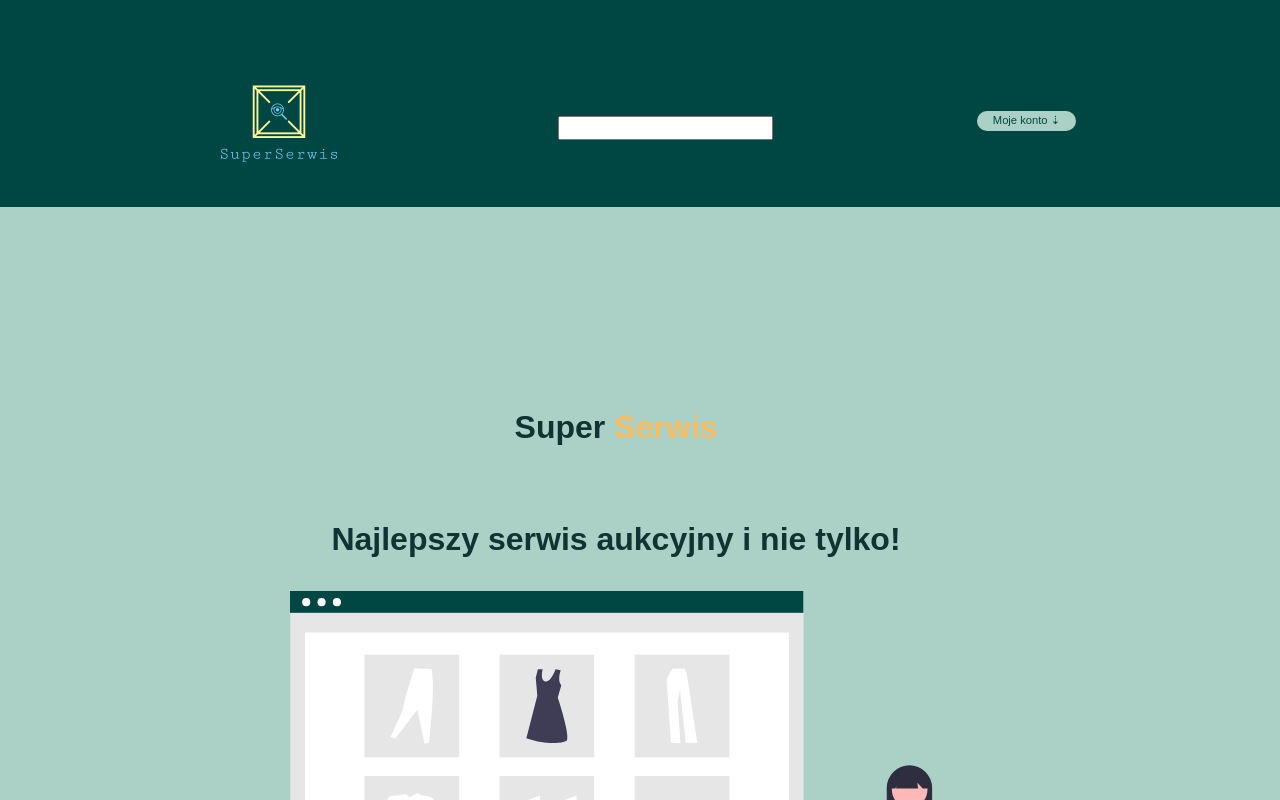
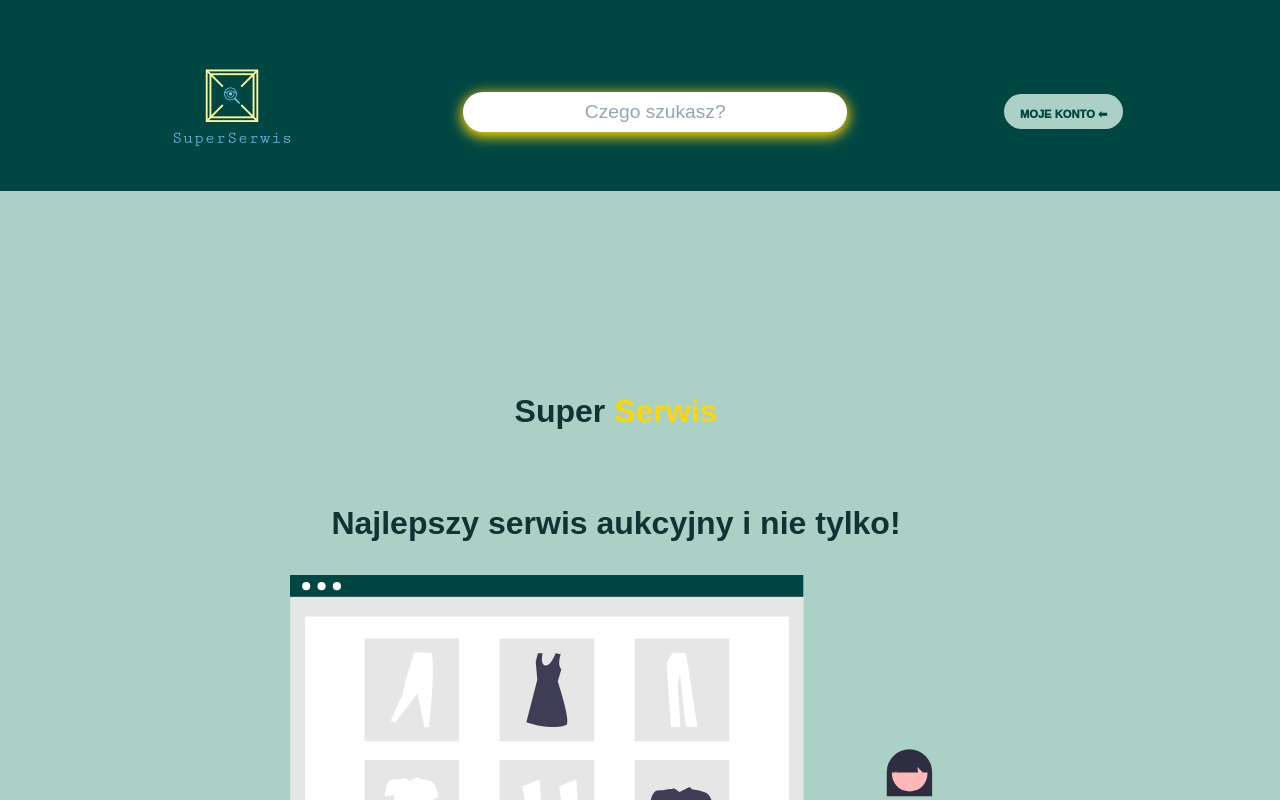
Before and after one commit to Sineddx/auction_mern, a React (Create React App) app in the folder auction-front/: page / in a window 1280 px wide. Shown: the top 800 px of the page. Built offline with nearby package versions, Linux system fonts and the light colour scheme.

Commit message:
modal&header changes

```diff
--- a/auction-front/package.json
+++ b/auction-front/package.json
@@ -6,11 +6,13 @@
     "@testing-library/jest-dom": "^5.16.4",
     "@testing-library/react": "^13.3.0",
     "@testing-library/user-event": "^13.5.0",
+    "framer-motion": "^6.5.1",
     "react": "^18.2.0",
     "react-dom": "^18.2.0",
     "react-icons": "^4.4.0",
     "react-router-dom": "^6.3.0",
     "react-scripts": "5.0.1",
+    "react-transition-group": "^4.4.2",
     "styled-components": "^5.3.5",
     "web-vitals": "^2.1.4"
   },
--- a/auction-front/public/index.html
+++ b/auction-front/public/index.html
@@ -29,6 +29,7 @@
   <body>
     <noscript>You need to enable JavaScript to run this app.</noscript>
     <div id="root"></div>
+    <div id="root-portal"></div>
     <!--
       This HTML file is a template.
       If you open it directly in the browser, you will see an empty page.
--- a/auction-front/src/components/Footer.js
+++ b/auction-front/src/components/Footer.js
@@ -11,8 +11,8 @@ const Footer = () => {
 };
 
 const Wrapper = styled.footer`
+  padding-top: 3rem;
   position: relative;
-  bottom: 0;
   margin-top: 10%;
   width: 100vw;
   background-color: var(--card-bg);
--- a/auction-front/src/components/Header.js
+++ b/auction-front/src/components/Header.js
@@ -2,10 +2,29 @@ import logo from "../assets/images/logo_transparent.png";
 import styled from "styled-components";
 import { useState } from "react";
 import Modal from "./Modal";
+import { CSSTransition, Transition } from "react-transition-group";
+import { GiHamburgerMenu } from "react-icons/gi";
 const Header = () => {
   const [show, setShow] = useState(false);
-  const toggleMenu = () => {
+  const toggleMenu = (e) => {
+    // setTimeout(() => {
+    //   setShow(!show);
+    // }, 300);
     setShow(!show);
+    if (e) {
+      e.stopPropagation();
+    }
+  };
+  const duration = 300;
+  const defaultStyle = {
+    transition: `opacity ${duration}ms ease`,
+    opacity: 0,
+  };
+  const transitionStyles = {
+    entering: { opacity: 0.5 },
+    entered: { opacity: 0.5 },
+    exiting: { opacity: 0.5 },
+    exited: { opacity: 0.5 },
   };
   return (
     <Wrapper className="wrapper">
@@ -14,20 +33,24 @@ const Header = () => {
           <img className="service-logo" src={logo} alt="Logo" />
         </div>
         <div className="searchbar">
-          <input />
+          <input className="inputfield" placeholder="Czego szukasz?" />
         </div>
         <div className="user-panel">
           <div className="account" onClick={toggleMenu}>
-            <p>Moje konto</p>
+            <p>MOJE KONTO</p>
           </div>
+          <div className="icon-one" onClick={toggleMenu}>
+            <div className="hamburger hamburger-one"></div>
+          </div>
+        </div>
+        {show && <Modal show={show} close={toggleMenu} />}
 
-          <div className={`user-options ${show && "show"}`}>
+        {/* <div className={`user-options ${show && "show"}`}>
             <button>Zaloguj się</button>
             <p>
               Nie posiadasz konta? <a href="#">Zarejestruj się </a>
             </p>
-          </div>
-        </div>
+          </div> */}
       </div>
     </Wrapper>
   );
@@ -36,14 +59,15 @@ const Header = () => {
 const Wrapper = styled.div`
   background: var(--card-bg);
   width: 100vw;
-  @keyframes fadein {
-    from {
-      opacity: 0;
-    }
-    to {
-      opacity: 1;
-    }
+
+  .modal {
+    transition: width 300ms;
+    width: 0;
   }
+  .show {
+    width: 250px;
+  }
+
   .user-options {
     border: 0.5px solid black;
     background-color: white;
@@ -70,7 +94,7 @@ const Wrapper = styled.div`
     justify-content: space-evenly;
     align-items: center;
     align-content: center;
-    padding-top: 3rem;
+    padding-top: 2rem;
   }
 
   .user-panel {
@@ -82,17 +106,27 @@ const Wrapper = styled.div`
     position: relative;
   }
   .account {
+    /* box-shadow: 0rem 0.2rem 0.8rem 0.1rem gold; */
     padding: 0 1rem;
     color: var(--card-bg);
     background-color: #abd1c6;
     cursor: pointer;
     border-radius: 2rem;
+    width: auto;
+    height: 2.2rem;
+    display: flex;
+    align-content: center;
+    text-transform: uppercase;
+    font-weight: 1000;
+    transition: transform 0.2s;
+  }
+  .account:hover {
+    transform: scale(1.1);
   }
   .account p::after {
-    content: " ⇣";
+    content: " ⬅";
   }
   @media (max-width: 700px) {
-    width: 100%;
     .custom {
       flex-direction: column;
       padding-right: 0;
@@ -106,6 +140,78 @@ const Wrapper = styled.div`
       margin-right: 2rem;
       margin-top: 3rem;
     }
+    .account {
+      display: none;
+    }
+    .hamburger {
+      top: 50%;
+      left: 10%;
+      width: 50px;
+      height: 6px;
+      background: #fcfcfc;
+      position: absolute;
+      box-shadow: 0 2px 5px rgba(0, 0, 0, 0.2);
+      transition: 0.5s;
+    }
+    .hamburger:before {
+      top: -16px;
+    }
+
+    .hamburger:after {
+      top: 16px;
+    }
+    .icon-one {
+      position: absolute;
+      top: -50px;
+      left: -50px;
+      padding: 0 1rem;
+      width: 100px;
+      height: 100px;
+      cursor: pointer;
+    }
+    .hamburger-one:before,
+    .hamburger-one:after {
+      content: "";
+      position: absolute;
+      width: 50px;
+      height: 6px;
+      background: #fcfcfc;
+      box-shadow: 0 2px 5px rgba(0, 0, 0, 0.2);
+      transition: 0.5s;
+    }
+    .icon-one.active-one .hamburger-one {
+      background: rgba(0, 0, 0, 0);
+      box-shadow: 0 2px 5px rgba(0, 0, 0, 0);
+    }
+
+    .icon-one.active-one .hamburger-one:before {
+      top: 0;
+      transform: rotate(45deg);
+    }
+
+    .icon-one.active-one .hamburger-one:after {
+      top: 0;
+      transform: rotate(135deg);
+      box-shadow: 0 -2px 5px rgba(0, 0, 0, 0.2);
+    }
+  }
+  .inputfield {
+    width: 100%;
+    height: 100%;
+    border-radius: 2rem;
+    border: none;
+    box-shadow: 0rem 0.2rem 0.8rem 0.1rem gold;
+    text-align: center;
+    font-size: 1.2rem;
+  }
+  .searchbar {
+    min-width: 320px;
+    width: 30%;
+    height: 5vh;
+    transition: transform 0.1s;
+  }
+  .searchbar:hover {
+    transform: scale(1.03);
   }
 `;
 export default Header;
--- a/auction-front/src/components/Modal.js
+++ b/auction-front/src/components/Modal.js
@@ -1,63 +1,172 @@
 import styled from "styled-components";
+import ReactDOM from "react-dom";
+import { useState, useRef, useEffect } from "react";
+import { BiLogIn, BiRegistered } from "react-icons/bi";
+import { MdContactSupport } from "react-icons/md";
+
+const modalRoot = document.getElementById("root-portal");
 const Modal = ({ close, show }) => {
-  return (
-    <Wrapper>
-      <div className={`modal ${show ? "show" : " "}`}>
+  const [hide, setHide] = useState(false);
+  const closeIt = () => {
+    setHide(true);
+    setTimeout(() => {
+      close();
+    }, 300);
+  };
+  const modalRef = useRef();
+
+  useEffect(() => {
+    const closeModal = (e) => {
+      if (modalRef.current && !modalRef.current.contains(e.target)) {
+        closeIt();
+      } else {
+        return;
+      }
+    };
+
+    document.body.addEventListener("click", closeModal);
+    return () => document.body.removeEventListener("click", closeModal);
+  }, []);
+  return ReactDOM.createPortal(
+    <Wrapper ref={modalRef}>
+      <div className={`${hide ? "sidenav hide" : "sidenav"}`}>
         <div className="modal-content">
           <div className="modal-header">
-            <h4 className="modal-title">Modal title</h4>
+            <h4 className="modal-title">Panel sterowania</h4>
           </div>
-          <div className="modal-body">This is modal content</div>
+          <div className="modal-body">
+            <div>
+              <BiLogIn />
+              Zaloguj
+            </div>
+            <div>
+              <BiRegistered />
+              Zarejestruj
+            </div>
+            <div>
+              <MdContactSupport />
+              Kontakt
+            </div>
+          </div>
           <div className="modal-footer">
-            <button className="button" onClick={close}>
-              Close
+            <button className="closeBtn" onClick={closeIt}>
+              X
             </button>
           </div>
         </div>
       </div>
-    </Wrapper>
+    </Wrapper>,
+    modalRoot
   );
 };
 
 const Wrapper = styled.div`
-  .modal {
+  .modal-title {
+    color: #f1f1f1;
+    padding-top: 5rem;
+  }
+  .modal-body {
+    color: #fff;
+    display: flex;
+    flex-direction: column;
+    gap: 10px;
+    font-size: xx-large;
+  }
+  .modal-body div {
+    display: flex;
+    align-items: center;
+    gap: 1rem;
+    cursor: pointer;
+    transition: opacity 0.3s ease;
+  }
+  .modal-body div:hover {
+    opacity: 0.7;
+  }
+  @keyframes example {
+    from {
+      width: 0;
+      opacity: 0;
+    }
+    to {
+      opacity: 0.8;
+      width: 500px;
+    }
+  }
+  @keyframes example2 {
+    from {
+      width: 500px;
+      opacity: 0.8;
+    }
+    to {
+      width: 0;
+      opacity: 0;
+    }
+  }
+  .sidenav {
+    height: 100%;
+    display: flex;
+    justify-content: center;
+    width: 0;
     position: fixed;
-    left: 0;
+    z-index: 1;
     top: 0;
     right: 0;
-    bottom: 0;
-    background-color: rgba(0, 0, 0, 0.5);
+    background-color: var(--card-bg);
+    overflow-x: hidden;
+    padding-top: 60px;
+    transition: width 0.3s;
+    animation-name: example;
+    animation-duration: 300ms;
+    animation-fill-mode: forwards;
+  }
+  .hide {
+    animation-name: example2;
+    animation-duration: 300ms;
+    animation-fill-mode: forwards;
+  }
+
+  .sidenav li {
     display: flex;
-    align-items: center;
     justify-content: center;
-    opacity: 0;
-    transition: all 0.3s ease-in-out;
-    pointer-events: none;
+    text-decoration: none;
+    font-size: 25px;
+    color: #fff;
+    display: block;
+    transition: all 0.2s;
+    cursor: pointer;
   }
-  .modal-content {
-    width: 500px;
-    background-color: #fff;
-    transform: translateX(200px);
-    transition: all 0.3s ease-in-out;
+
+  .sidenav li:hover {
+    opacity: 0.7;
   }
-  .modal-header,
-  .modal-footer {
-    padding: 10px;
+  .closeBtn {
+    position: absolute;
+    top: 0;
+    right: 0;
+    margin-right: 4rem;
+    margin-top: 4rem;
+    font-size: 3rem;
+    border-radius: 50%;
+    border: none;
+    background-color: #e16162;
+    cursor: pointer;
+    color: var(--card-bg);
+    transition: opacity 0.3s;
   }
-  .modal-title {
-    margin: 0;
+  .closeBtn:hover {
+    opacity: 0.8;
   }
-  .modal-body {
-    padding: 10px;
-    border-top: 1px solid #eee;
-    border-bottom: 1px solid #eee;
-  }
-  .modal.show {
-    opacity: 1;
-    pointer-events: visible;
-  }
-  .modal.show .modal-content {
-    transform: translateY(0);
+  @media (max-width: 700px) {
+    @keyframes example {
+      from {
+        width: 0;
+        opacity: 0;
+      }
+      to {
+        opacity: 0.8;
+        width: 100%;
+      }
+    }
   }
 `;
 export default Modal;
--- a/auction-front/src/index.css
+++ b/auction-front/src/index.css
@@ -275,3 +275,22 @@ ul {
   margin: 0 auto;
   margin-top: -1rem;
 }
+.example-enter {
+  opacity: 0;
+}
+
+.example-enter-active {
+  opacity: 1;
+
+  transition: transform 1s ease, opacity 300ms ease;
+}
+
+.example-exit {
+  opacity: 1;
+
+}
+
+.example-exit-active {
+  opacity: 0;
+  transition: opacity 300ms, transform 300ms;
+}
--- a/auction-front/src/pages/Home.js
+++ b/auction-front/src/pages/Home.js
@@ -34,7 +34,7 @@ const Wrapper = styled.section`
     flex-wrap: wrap;
   }
   .serwis {
-    color: #f9bc60;
+    color: gold;
   }
   .main-photo {
     max-width: 700px;
--- a/package.json
+++ b/package.json
@@ -7,7 +7,7 @@
   "scripts": {
     "test": "echo \"Error: no test specified\" && exit 1",
     "server": "nodemon server --ignore client",
-    "client": "npm start --prefix ../frontend/auction-front",
+    "client": "npm start --prefix auction-front",
     "start": "concurrently --kill-others-on-fail \"npm run server\" \"npm run client\""
   },
   "author": "",
```
Also changed, not shown: 2 other files (tests, documents, lock files or other folders).
